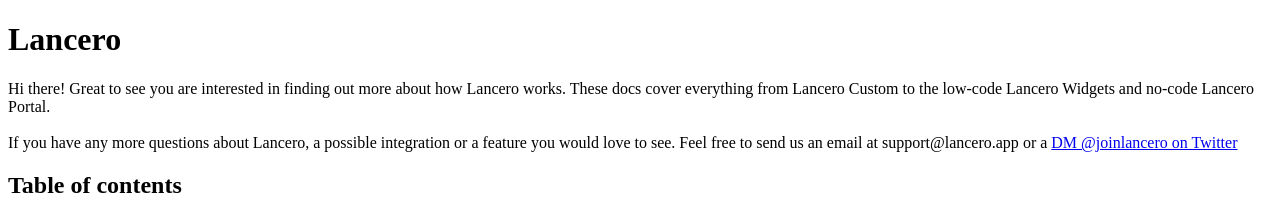
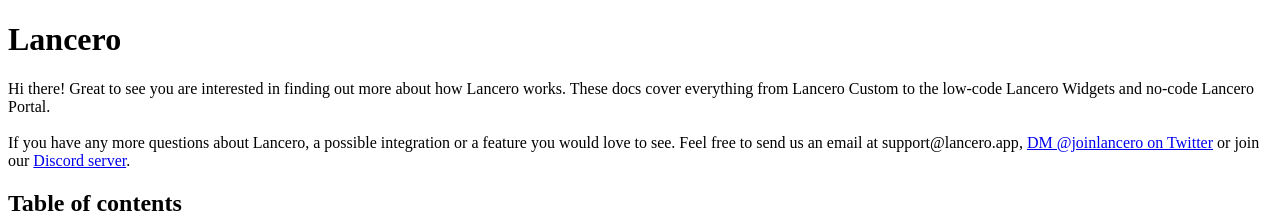
Before and after one commit to BradleyVangelder/Lancero-docs, a Next.js app: page / in a window 1280 px wide. Shown: the top 219 px of the page. Built offline with nearby package versions, Linux system fonts and the light colour scheme; a web font is replaced by a local one.

Commit message:
added discord

```diff
--- a/pages/index.mdx
+++ b/pages/index.mdx
@@ -8,7 +8,7 @@
 # Lancero
 
 Hi there! Great to see you are interested in finding out more about how Lancero works. These docs cover everything from Lancero Custom to the low-code Lancero Widgets and no-code Lancero Portal. <br/><br/>
-If you have any more questions about Lancero, a possible integration or a feature you would love to see. Feel free to send us an email at <a>support@lancero.app</a> or a <a href={'https://twitter.com/messages/compose?recipient_id=1442805578406010884'}>DM @joinlancero on Twitter</a>
+If you have any more questions about Lancero, a possible integration or a feature you would love to see. Feel free to send us an email at <a>support@lancero.app</a>, <a href={'https://twitter.com/messages/compose?recipient_id=1442805578406010884'}>DM @joinlancero on Twitter</a> or join our <a href={"https://discord.com/invite/fUZEcaUhrF"}>Discord server</a>.
 
 ## Table of contents
 - [Terminology](/terminology)
```
